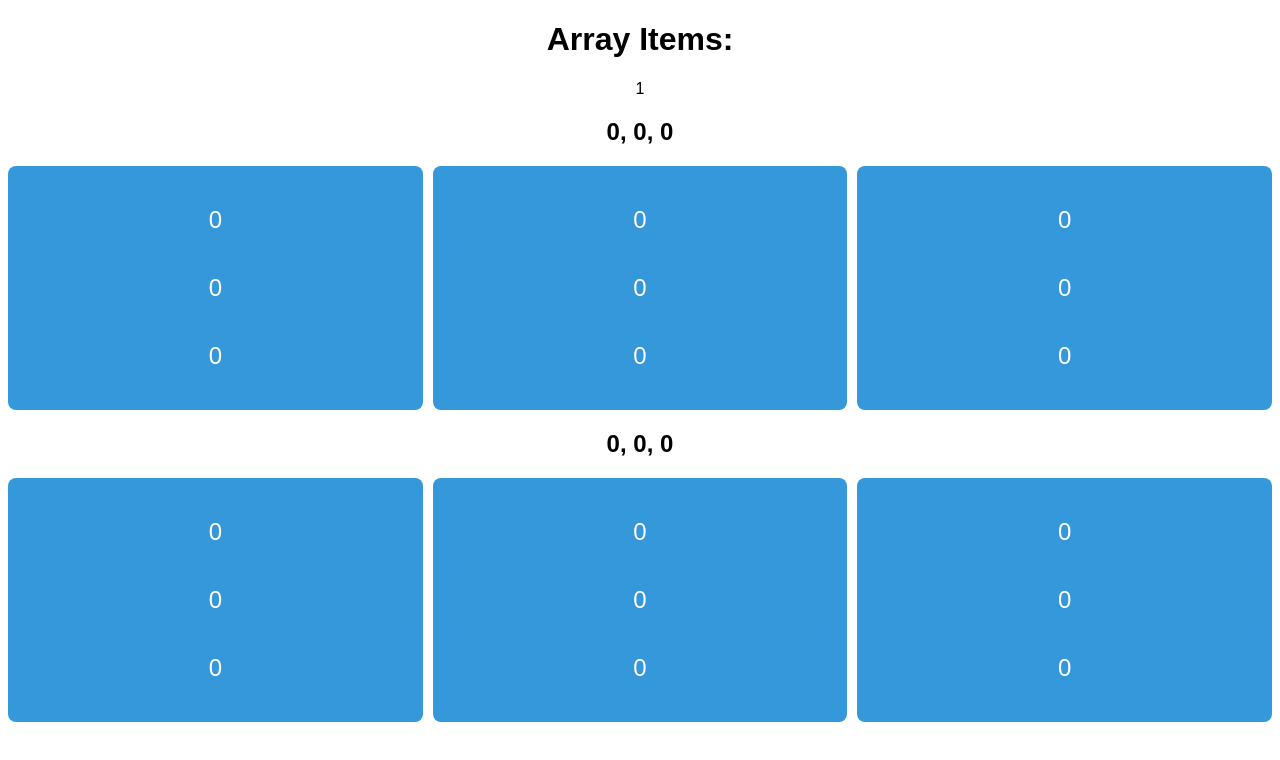
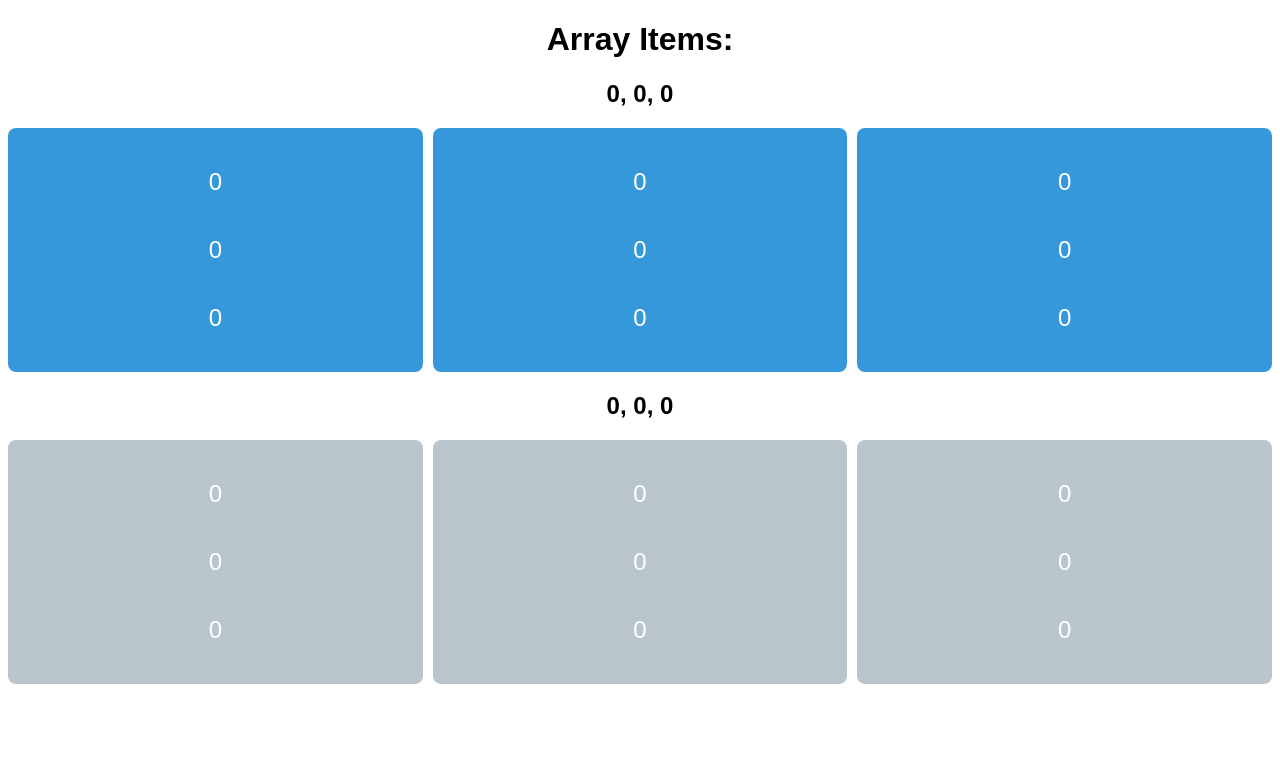
Before and after one commit to DexterNeuf/dice-game-refactor, a React (Create React App) app: page / in a window 1280 px wide. Shown: the top 760 px of the page. Built offline with nearby package versions, Linux system fonts and the light colour scheme.

Commit message:
conditonal allows board to be interacted and change style on turn interval

```diff
--- a/src/App.js
+++ b/src/App.js
@@ -15,20 +15,33 @@ export default function App() {
     [0, 0, 0],
   ]);
 
-  const [playerScore, setPlayerScore] = useState([0,0,0]);
-  const [opponentScore, setOpponentScore] = useState([0,0,0]);
-  const [turnInterval, changeTurn] = useState(true)
+  const [playerScore, setPlayerScore] = useState([0, 0, 0]);
+  const [opponentScore, setOpponentScore] = useState([0, 0, 0]);
+  const [turnInterval, changeTurn] = useState(true);
 
-  useEffect (() =>{
-    checkArrFull('player')
-  },[playerArray])
+  useEffect(() => {
+    checkArrFull("player");
+  }, [playerArray]);
 
-  useEffect (() =>{
-    checkArrFull('opponent')
-  },[opponentArray])
+  useEffect(() => {
+    checkArrFull("opponent");
+  }, [opponentArray]);
 
- const checkArrFull = (subject) =>{
-  let subjectArray = [];
+  const checkRowFull = (rowNum, subject) => {
+    let subjectArray = [];
+    if (subject === "player") {
+      subjectArray = playerArray;
+    } else {
+      subjectArray = opponentArray;
+    }
+    if (subjectArray[rowNum].every((item) => item !== 0)) {
+      console.log(`Row ${rowNum} is full`);
+      return false;
+    }
+    return true;
+  };
+  const checkArrFull = (subject) => {
+    let subjectArray = [];
     if (subject === "player") {
       subjectArray = playerArray;
     } else {
@@ -36,13 +49,13 @@ export default function App() {
     }
     for (let i = 0; i < subjectArray.length; i++) {
       for (let j = 0; j < subjectArray[i].length; j++) {
-          if (subjectArray[i][j] === 0) {
-              return false;
-          }
+        if (subjectArray[i][j] === 0) {
+          return false;
+        }
       }
-  }
-  console.log('done');
- }
+    }
+    console.log("done");
+  };
 
   const renderDice = (index, subject) => {
     let rowItems;
@@ -77,16 +90,16 @@ export default function App() {
           reversedArray,
           ...prevPlayerArray.slice(rowNum + 1),
         ];
-        const calculatedScore = calculateScore(updatedArray[rowNum],rowNum)
+        const calculatedScore = calculateScore(updatedArray[rowNum], rowNum);
         setPlayerScore((prevPlayerScore) => {
           const newPlayerScore = [
-            ...prevPlayerScore.slice(0,rowNum),
+            ...prevPlayerScore.slice(0, rowNum),
             calculatedScore,
             ...prevPlayerScore.slice(rowNum + 1),
           ];
-          return newPlayerScore
-        })
-        changeTurn(!turnInterval)
+          return newPlayerScore;
+        });
+        changeTurn(!turnInterval);
         return updatedArray;
       });
     } else {
@@ -96,16 +109,16 @@ export default function App() {
           reversedArray,
           ...prevOpponentArray.slice(rowNum + 1),
         ];
-        const calculatedScore = calculateScore(updatedArray[rowNum],rowNum)
+        const calculatedScore = calculateScore(updatedArray[rowNum], rowNum);
         setOpponentScore((prevOpponentScore) => {
           const newOpponentScore = [
-            ...prevOpponentScore.slice(0,rowNum),
+            ...prevOpponentScore.slice(0, rowNum),
             calculatedScore,
             ...prevOpponentScore.slice(rowNum + 1),
           ];
-          return newOpponentScore
-        })
-        changeTurn(!turnInterval)
+          return newOpponentScore;
+        });
+        changeTurn(!turnInterval);
         return updatedArray;
       });
     }
@@ -114,34 +127,77 @@ export default function App() {
   return (
     <div className="App">
       <h1>Array Items:</h1>
-      {turnInterval? (
-                <p>1</p>
-            ) : (
-                <p>2</p>
-            )}
-      <h2>{playerScore[0]}, {playerScore[1]}, {playerScore[2]}</h2>
-      <div className="diceGrid">
-        <div className="diceRow" onClick={() => addDice(0, "player")}>
+      <h2>
+        {playerScore[0]}, {playerScore[1]}, {playerScore[2]}
+      </h2>
+      <div
+        className={`diceGrid ${turnInterval ? "activeGrid" : "inactiveGrid"}`}
+      >
+        <div
+          className="diceRow"
+          onClick={() => {
+            if (turnInterval && checkRowFull(0, "player")) {
+              addDice(0, "player");
+            }
+          }}
+        >
           {renderDice(0, "player")}
-
         </div>
-        <div className="diceRow" onClick={() => addDice(1, "player")}>
+        <div
+          className="diceRow"
+          onClick={() => {
+            if (turnInterval && checkRowFull(1, "player")) {
+              addDice(0, "player");
+            }
+          }}
+        >
           {renderDice(1, "player")}
-
         </div>
-        <div className="diceRow" onClick={() => addDice(2, "player")}>
+        <div
+          className="diceRow"
+          onClick={() => {
+            if (turnInterval && checkRowFull(2, "player")) {
+              addDice(0, "player");
+            }
+          }}
+        >
           {renderDice(2, "player")}
         </div>
       </div>
-      <h2>{opponentScore[0]}, {opponentScore[1]}, {opponentScore[2]}</h2>
-      <div className="diceGrid">
-        <div className="diceRow" onClick={() => addDice(0, "opponent")}>
+      <h2>
+        {opponentScore[0]}, {opponentScore[1]}, {opponentScore[2]}
+      </h2>
+      <div
+        className={`diceGrid ${!turnInterval ? "activeGrid" : "inactiveGrid"}`}
+      >
+        <div
+          className="diceRow"
+          onClick={() => {
+            if (!turnInterval && checkRowFull(0, "opponent")) {
+              addDice(0, "opponent");
+            }
+          }}
+        >
           {renderDice(0, "opponent")}
         </div>
-        <div className="diceRow" onClick={() => addDice(1, "opponent")}>
+        <div
+          className="diceRow"
+          onClick={() => {
+            if (!turnInterval && checkRowFull(1, "opponent")) {
+              addDice(1, "opponent");
+            }
+          }}
+        >
           {renderDice(1, "opponent")}
         </div>
-        <div className="diceRow" onClick={() => addDice(2, "opponent")}>
+        <div
+          className="diceRow"
+          onClick={() => {
+            if (!turnInterval && checkRowFull(2, "opponent")) {
+              addDice(2, "opponent");
+            }
+          }}
+        >
           {renderDice(2, "opponent")}
         </div>
       </div>
--- a/src/styles.css
+++ b/src/styles.css
@@ -19,3 +19,13 @@
   font-size: 24px;
   border-radius: 8px;
 }
+
+.activeGrid {
+  /* Add styles for active grid */
+}
+
+.inactiveGrid {
+  opacity: 0.5; /* Reduced opacity */
+  filter: grayscale(75%); /* Apply grayscale filter */
+
+}
```
